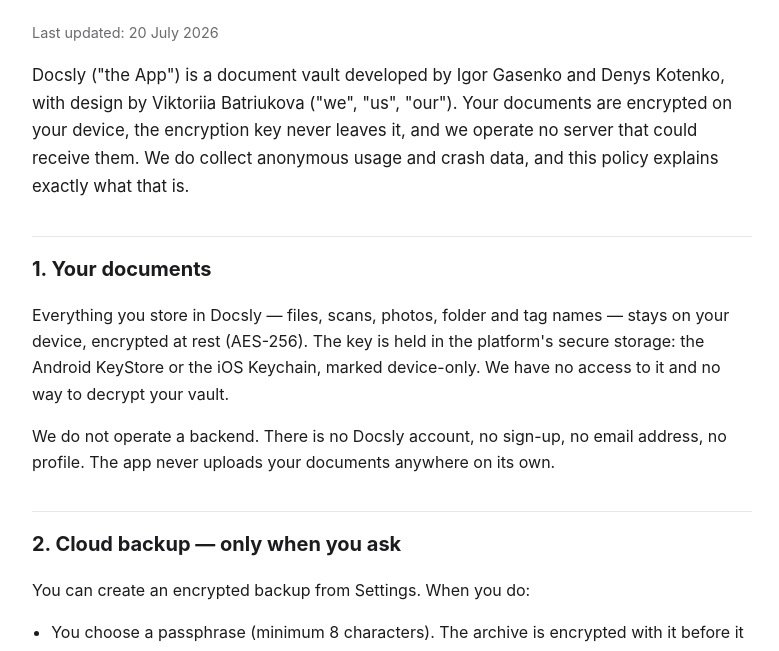
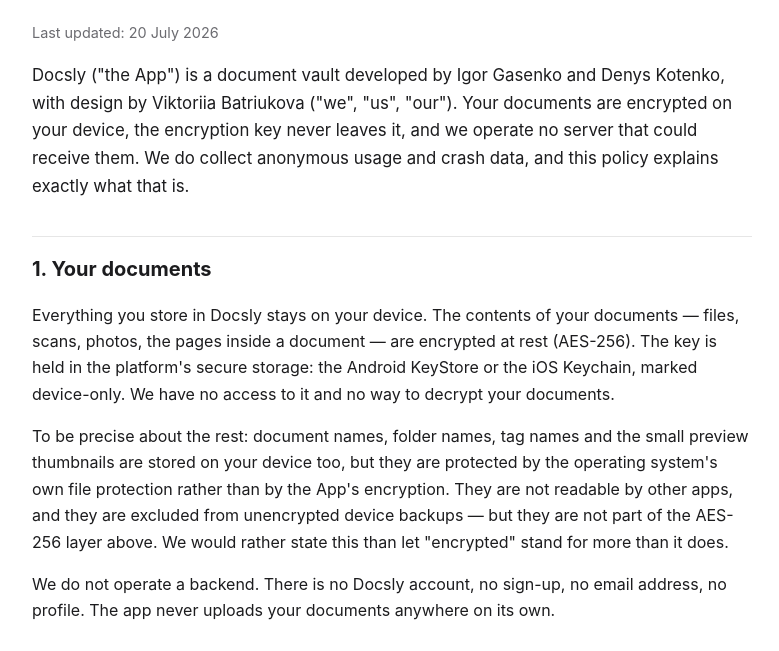
Before and after one commit to denyskt-hub/docsly-pages, a plain HTML site: page privacy.html in a window 1280 px wide. Shown: the part 114-765 px from the top of the page, without its empty margins (248-1027 px from the left). Drawn offline with Linux system fonts and the light colour scheme.

Commit message:
Say what is encrypted, and what is only protected
The policy claimed that everything stored in Docsly — "files, scans, photos,
folder and tag names" — is encrypted at rest under AES-256. The names are
not. Document names, folder names and tags live in a plain SQLite database,
and the preview thumbnails are ordinary JPEGs on disk; both rely on the
operating system's file protection instead. Only document and page contents,
and the backup archives, go through the app's own encryption.

A privacy policy is the last place to round a security claim up in your own
favour, so this splits the sentence in two and says which data gets which
protection. The second paragraph also states what the OS layer does give —
no access from other apps, exclusion from unencrypted device backups — so
the correction reads as precision rather than a retraction.

Found while writing the App Store description, which was about to state the
accurate version and contradict this page in public.

```diff
--- a/privacy.html
+++ b/privacy.html
@@ -42,10 +42,16 @@
 
 <h2>1. Your documents</h2>
 
-<p>Everything you store in Docsly — files, scans, photos, folder and tag names — stays on your
-device, encrypted at rest (AES-256). The key is held in the platform's secure storage: the Android
-KeyStore or the iOS Keychain, marked device-only. We have no access to it and no way to decrypt your
-vault.</p>
+<p>Everything you store in Docsly stays on your device. The contents of your documents — files,
+scans, photos, the pages inside a document — are encrypted at rest (AES-256). The key is held in the
+platform's secure storage: the Android KeyStore or the iOS Keychain, marked device-only. We have no
+access to it and no way to decrypt your documents.</p>
+
+<p>To be precise about the rest: document names, folder names, tag names and the small preview
+thumbnails are stored on your device too, but they are protected by the operating system's own file
+protection rather than by the App's encryption. They are not readable by other apps, and they are
+excluded from unencrypted device backups — but they are not part of the AES-256 layer above. We
+would rather state this than let "encrypted" stand for more than it does.</p>
 
 <p>We do not operate a backend. There is no Docsly account, no sign-up, no email address, no
 profile. The app never uploads your documents anywhere on its own.</p>
```
